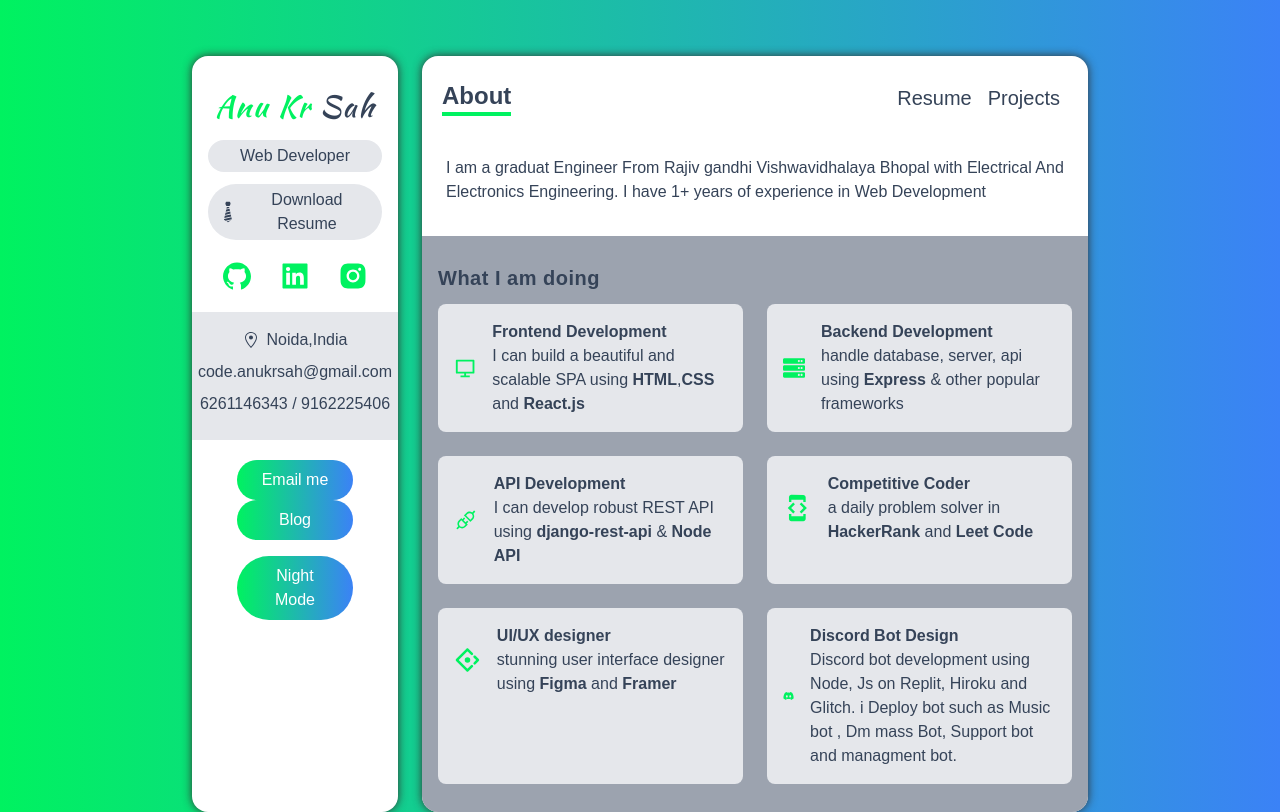
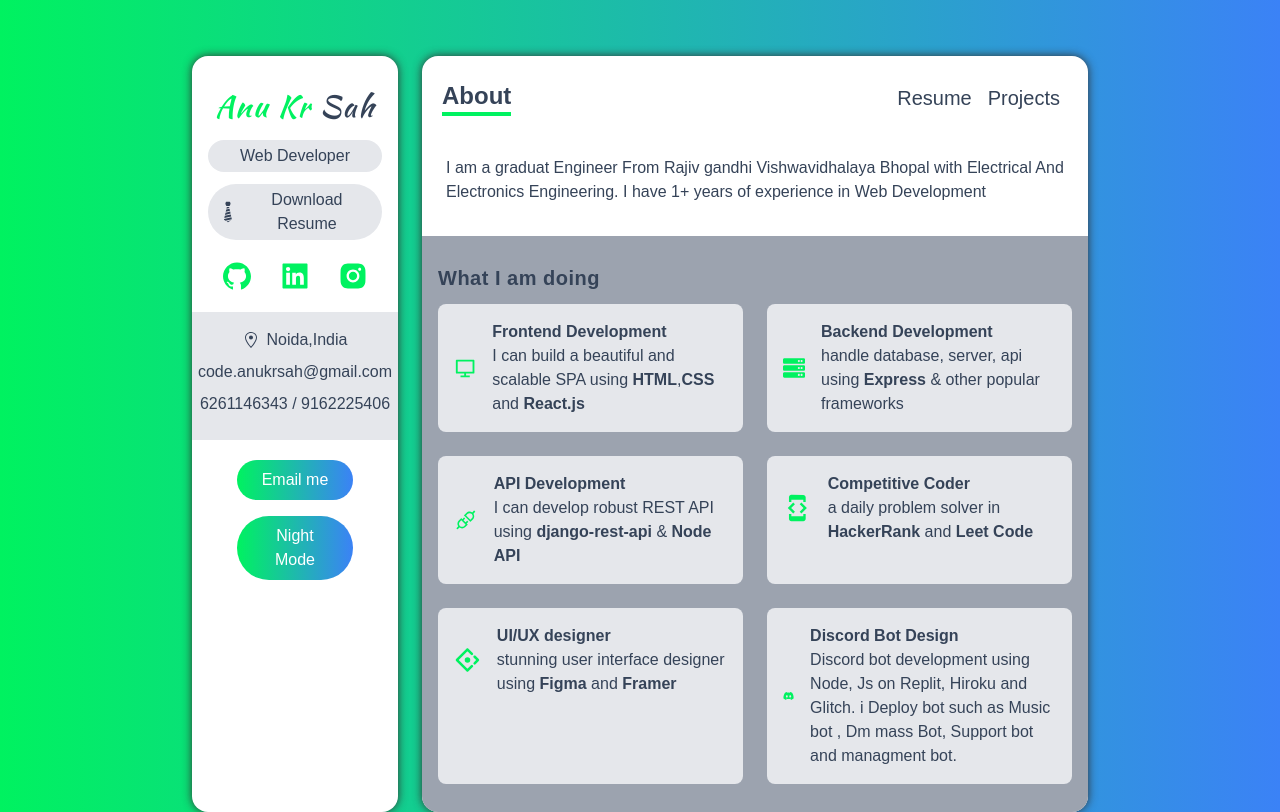
Before and after one commit to Anu374/Anu-protfolio, a Next.js app: page / in a window 1280 px wide. Built offline with nearby package versions, Linux system fonts and the light colour scheme.

Commit message:
Update Sidebar.tsx

```diff
--- a/components/Sidebar.tsx
+++ b/components/Sidebar.tsx
@@ -75,14 +75,6 @@ const Sidebar = () => {
         Email me
       </button>
 
-
-       <button
-        className="mx-8px w-8/12 px-5 py-2 text-white bg-black rounded-full cursor-pointer bg-gradient-to-r from-green to-blue-500 hover:scale-105 focus:outline-none"
-        onClick={() => window.open("https://blog-site-mu.vercel.app/")}
-      >
-        Blog
-      </button>
-
       <button
         onClick={changeTheme}
         className="w-8/12 px-5 py-2 my-4 text-white bg-black rounded-full cursor-pointer bg-gradient-to-r from-green to-blue-500 focus:outline-none hover:scale-105 "
```
